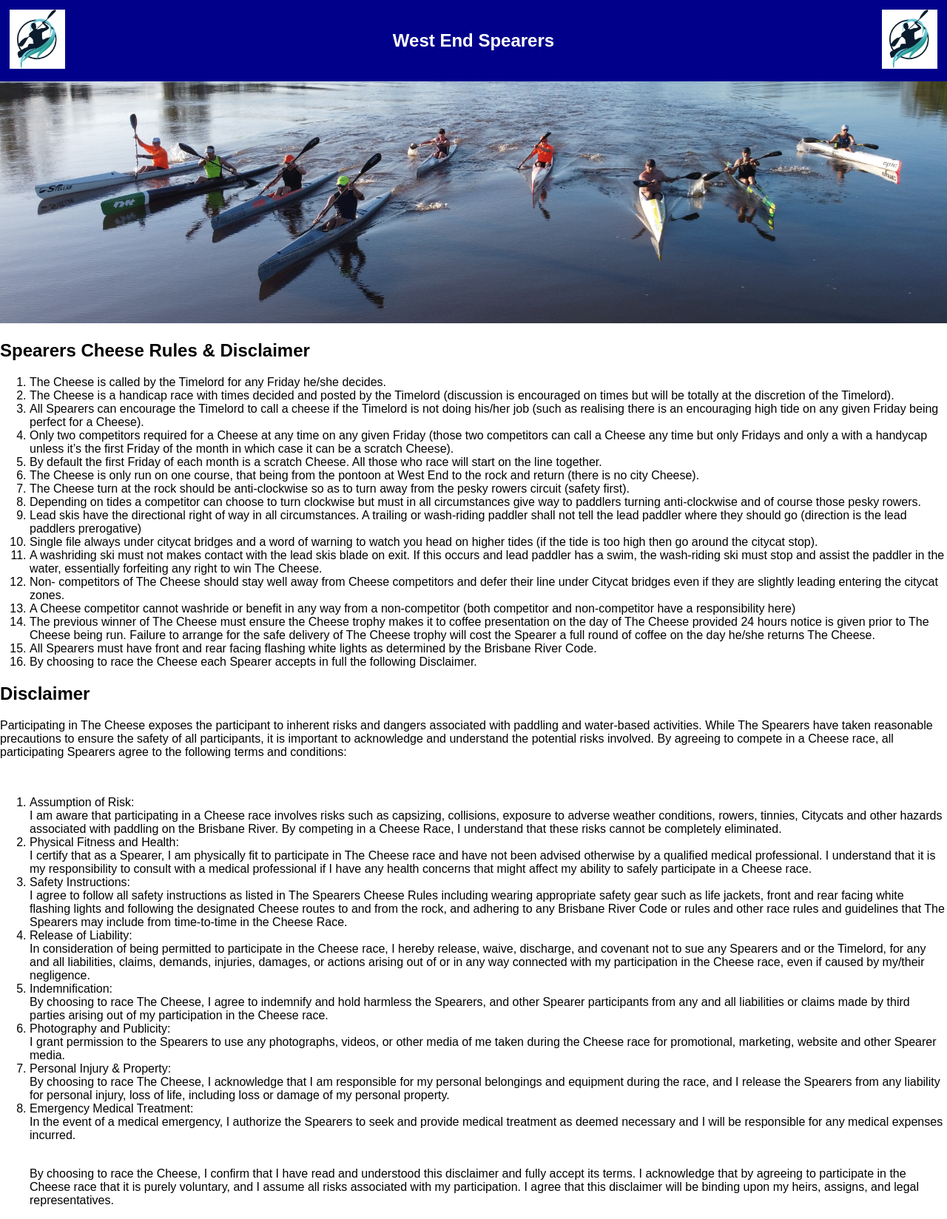
After one commit to dpmatsalla/westendspearers, a PHP site: page /cheese.html in a window 1280 px wide. The commit adds this page. Shown: the whole page at 74% size. Run offline with PHP 8.4, Linux system fonts and the light colour scheme; lists and menus that the app fills with data are empty; some libraries are stand-ins or nearby versions.

Commit message:
Add files via upload

```diff
--- /dev/null
+++ b/cheese.html
@@ -0,0 +1,97 @@
+<!DOCTYPE html>
+<html lang="en">
+<head>
+    <meta charset="UTF-8">
+    <meta name="keywords" content="West End, Spearers, kayak, canoe, surfski, Brisbane">
+    <meta name="description" content="West End Spearers Kayak Group">
+    <meta name="author" content="Devon Matsalla">
+    <meta name="viewport" content="width=device-width, initial-scale=1.0">
+    <title>West End Spearers Kayaking Club</title>
+    <link rel="icon" type="image/x-icon" href="spearers.png">
+    <link rel="stylesheet" type="text/css" href="styles.css">
+    <link rel="stylesheet" href="https://unpkg.com/leaflet@1.7.1/dist/leaflet.css" />
+    <script src="https://unpkg.com/leaflet@1.7.1/dist/leaflet.js"></script>
+    <script src="https://cdn.jsdelivr.net/npm/polyline-encoded@0.0.9/Polyline.encoded.min.js"></script>
+</head>
+<body>
+    <header>
+        <nav class="navigation">
+            <table style="width:100%;"><tr>
+                <th>
+                    <div class="logo">
+                        <img src="spearers.png" alt="Logo" height="200">
+                    </div>
+                </th><th>
+                    <div class="title">
+                        <h1>West End Spearers</h1>
+                        <!--   <h2>Subtitle</h2>  -->
+                    </div>
+                </th><th>
+                    <div class="author">
+                        <img src="spearers.png" alt="Logo" height="200">
+                    </div>
+                </th>
+            </tr></table>
+        </nav>
+    </header>
+
+    <main>
+        <img src="BrisbaneRiver.jpg" style="max-width: 100%">
+        <!-- <table class="calendar"><thead><tr>
+            <th><a href="#home">Home</a> </th>
+            <th><a href="#tides">Tides & Weather</a> </th>
+            <th><a href="#calendarsection">Calendar</a> </th>
+            <th><a href="#cheese">Cheese</a> </th>
+            <th><a href="#members">Members</a> </th>
+            <th><a href="#map">Map</a> </th>
+            <th><a href="#links">Links</a></th>
+            <th><a href="#contact">Contact Us</a> </th>
+        </tr></thead></table>  -->
+
+        <section id="home">
+            <h2>Spearers Cheese Rules & Disclaimer</h2>
+<ol type="1">
+<li>The Cheese is called by the Timelord for any Friday he/she decides.</li>
+<li>The Cheese is a handicap race with times decided and posted by the Timelord (discussion is encouraged on times but will be totally at the discretion of the Timelord).</li>
+<li>All Spearers can encourage the Timelord to call a cheese if the Timelord is not doing his/her job (such as realising there is an encouraging high tide on any given Friday being perfect for a Cheese).</li>
+<li>Only two competitors required for a Cheese at any time on any given Friday (those two competitors can call a Cheese any time but only Fridays and only a with a handycap unless it’s the first Friday of the month in which case it can be a scratch Cheese).</li>
+<li>By default the first Friday of each month is a scratch Cheese. All those who race will start on the line together. </li>
+<li>The Cheese is only run on one course, that being from the pontoon at West End to the rock and return (there is no city Cheese). </li>
+<li>The Cheese turn at the rock should be anti-clockwise so as to turn away from the pesky rowers circuit (safety first). </li>
+<li>Depending on tides a competitor can choose to turn clockwise but must in all circumstances give way to paddlers turning anti-clockwise  and of course those pesky rowers. </li>
+<li>Lead skis have the directional right of way in all circumstances. A trailing or wash-riding paddler shall not tell the lead paddler where they should go (direction is the lead paddlers prerogative) </li>
+<li>Single file always under citycat bridges and a word of warning to watch you head on higher tides (if the tide is too high then go around the citycat stop). </li>
+<li>A washriding ski must not makes contact with the lead skis blade on exit. If this occurs and lead paddler has a swim, the wash-riding ski must stop and assist the paddler in the water, essentially forfeiting any right to win The Cheese. </li>
+<li>Non- competitors of The Cheese should stay well away from Cheese competitors and defer their line under Citycat bridges even if they are slightly leading entering the citycat zones.</li>
+<li>A Cheese competitor cannot washride or benefit in any way from a non-competitor (both competitor and non-competitor have a responsibility here)</li>
+<li>The previous winner of The Cheese must ensure the Cheese trophy makes it to coffee presentation on the day of The Cheese provided 24 hours notice is given prior to The Cheese being run. Failure to arrange for the safe delivery of The Cheese trophy will cost the Spearer a full round of coffee on the day he/she returns The Cheese. </li>
+<li>All Spearers must have front and rear facing flashing white lights as determined by the Brisbane River Code. </li>
+<li>By choosing to race the Cheese each Spearer accepts in full the following Disclaimer. </li>
+</ol>
+<h2>Disclaimer</h2>
+<p>Participating in The Cheese exposes the participant to inherent risks and dangers associated with paddling and water-based activities. While The Spearers have taken reasonable precautions to ensure the safety of all participants, it is important to acknowledge and understand the potential risks involved. By agreeing to compete in a Cheese race, all participating Spearers agree to the following terms and conditions:</p>
+    <br>
+<ol type="1">
+    <li>Assumption of Risk: <br>
+I am aware that participating in a Cheese race involves risks such as capsizing, collisions, exposure to adverse weather conditions, rowers, tinnies, Citycats and other hazards associated with paddling on the Brisbane River. By competing in a Cheese Race, I understand that these risks cannot be completely eliminated.</li>
+<li>Physical Fitness and Health: <br>
+I certify that as a Spearer, I am physically fit to participate in The Cheese race and have not been advised otherwise by a qualified medical professional. I understand that it is my responsibility to consult with a medical professional if I have any health concerns that might affect my ability to safely participate in a Cheese race.</li>
+<li>Safety Instructions: <br>
+I agree to follow all safety instructions as listed in The Spearers Cheese Rules including wearing appropriate safety gear such as life jackets, front and rear facing white flashing lights and following the designated Cheese routes to and from the rock, and adhering to any Brisbane River Code or rules and other race rules and guidelines that The Spearers may include from time-to-time in the Cheese Race.</li>
+<li>Release of Liability: <br>
+In consideration of being permitted to participate in the Cheese race, I hereby release, waive, discharge, and covenant not to sue any Spearers and or the Timelord, for any and all liabilities, claims, demands, injuries, damages, or actions arising out of or in any way connected with my participation in the Cheese race, even if caused by my/their negligence.</li>
+<li>Indemnification: <br>
+By choosing to race The Cheese, I agree to indemnify and hold harmless the Spearers, and other Spearer participants from any and all liabilities or claims made by third parties arising out of my participation in the Cheese race.</li>
+<li>Photography and Publicity: <br>
+I grant permission to the Spearers to use any photographs, videos, or other media of me taken during the Cheese race for promotional, marketing, website and other Spearer media.</li>
+<li>Personal Injury & Property: <br>
+    By choosing to race The Cheese, I acknowledge that I am responsible for my personal belongings and equipment during the race, and I release the Spearers from any liability for personal injury, loss of life, including loss or damage of my personal property.</li>
+<li>Emergency Medical Treatment: <br>
+In the event of a medical emergency, I authorize the Spearers to seek and provide medical treatment as deemed necessary and I will be responsible for any medical expenses incurred.</li>
+  <br>
+<p>By choosing to race the Cheese, I confirm that I have read and understood this disclaimer and fully accept its terms. I acknowledge that by agreeing to participate in the Cheese race that it is purely voluntary, and I assume all risks associated with my participation. I agree that this disclaimer will be binding upon my heirs, assigns, and legal representatives.
+</p>
+        </section>
+    </main>
+</body>
+</html>
--- a/styles.css
+++ b/styles.css
@@ -43,10 +43,6 @@ canvas {
 .author img {
   height: 80px;
 }
-table {
-    width: 100%;
-    table-layout: fixed;
-}
 td {
     border: none;
     font-size: 14px;
@@ -55,6 +51,7 @@ td {
 .calendar {
   border-collapse: collapse;
   width: 100%;
+  table-layout:fixed;
   border: 2px solid blue;
   background-color: beige;
 }
```
Also changed, not shown: index.html (+19 -9 lines), tides.js (+13 -1 lines).
